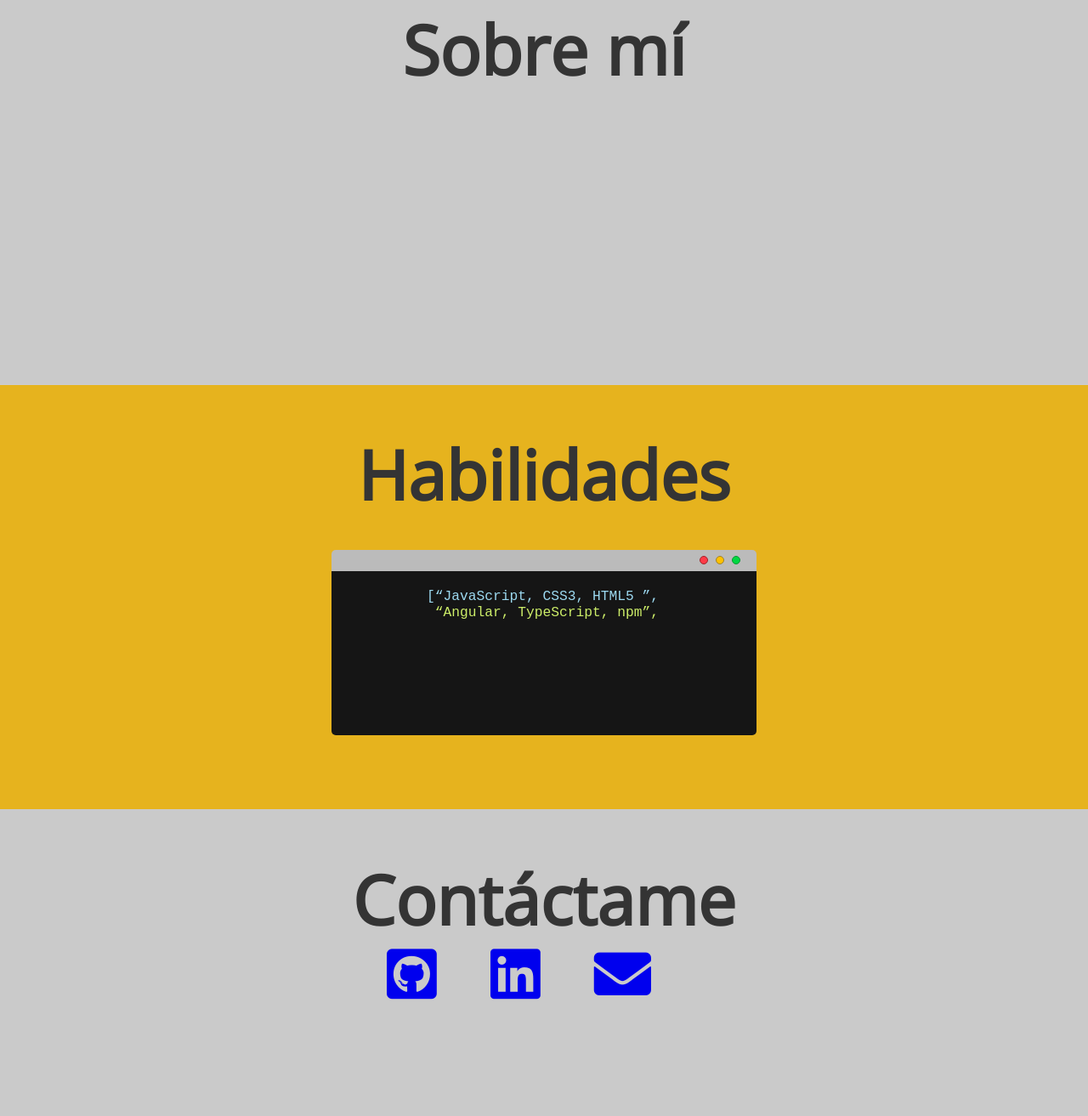
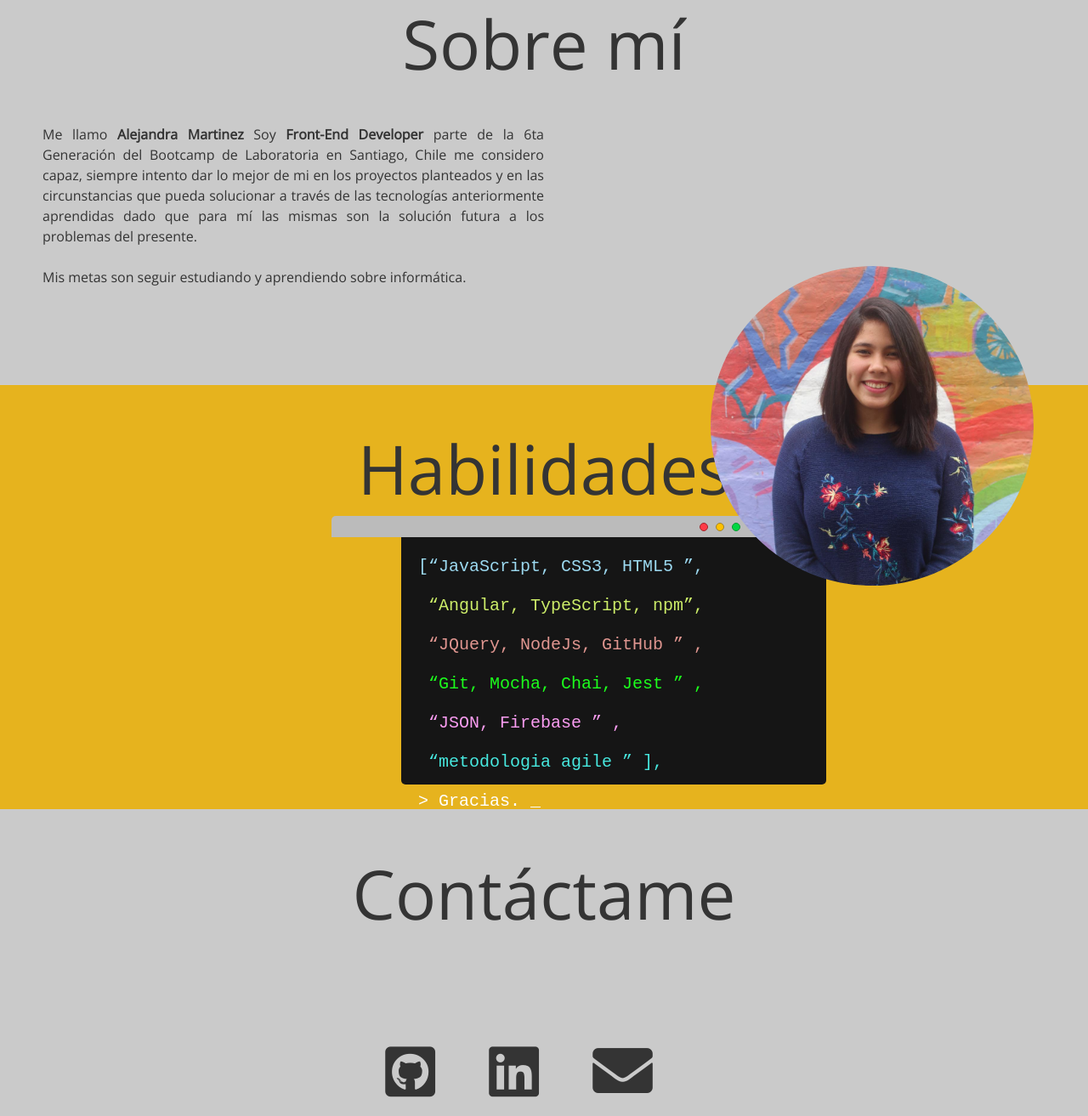
Before and after one commit to Kaybel/portfolio, a website: page public/index.html in a window 1280 px wide. Shown: the part 1047-2360 px from the top of the page at 85% size. Drawn offline with nearby package versions, Linux system fonts and the light colour scheme.

Commit message:
sobre mi, habilidades y contactame

```diff
--- a/public/index.html
+++ b/public/index.html
@@ -9,6 +9,7 @@
   <link rel="icon" type="image/png" sizes="16x16" href="assets/img/logo.png">
   <link rel="stylesheet" href="https://use.fontawesome.com/releases/v5.3.1/css/all.css" integrity="sha384-mzrmE5qonljUremFsqc01SB46JvROS7bZs3IO2EmfFsd15uHvIt+Y8vEf7N7fWAU"
     crossorigin="anonymous">
+    <link rel="stylesheet" href="https://stackpath.bootstrapcdn.com/bootstrap/4.1.3/css/bootstrap.min.css" integrity="sha384-MCw98/SFnGE8fJT3GXwEOngsV7Zt27NXFoaoApmYm81iuXoPkFOJwJ8ERdknLPMO" crossorigin="anonymous">
   <link rel="stylesheet" href="src/css/style.css">
 </head>
 
@@ -38,16 +39,20 @@
   </section>
 
   <section id="work">
-    <h1 id="hwork"> Trabajos </h1>
-
+    <h1 id="work"> Trabajos </h1>
+    <img src="..." class="rounded float-left" alt="imagen de proyecto ConectApp Angular">
+    <div class="text-center">
+        <img src="..." class="rounded" alt="imagen de FoodMap">
+      </div>
+    <img src="..." class="rounded float-right" alt="imagen de HackatonHere">
   </section>
 
   <section id="about_me">
       <h1> Sobre mí </h1>
-      <div> <p >Mi nombre es
-          <strong> Alejandra Kaybel Martinez Gonzalez, </strong>
-          <br> estudié programacion Front-End en Laboratoria Chile, tengo 21 años y soy de Venezuela
-        </p> </div>
+      <div id="meme">Me llamo <strong>Alejandra Martinez </strong> Soy <strong>Front-End Developer</strong> parte de la 6ta Generación del Bootcamp de Laboratoria en Santiago, Chile me considero capaz, siempre intento dar lo mejor de mi en los proyectos planteados y en las circunstancias que pueda solucionar a través de las tecnologías anteriormente aprendidas dado que para mí las mismas son la solución futura a los problemas del presente.
+      <br> <br>
+      Mis metas son seguir estudiando y aprendiendo sobre informática.</div>
+      <img src="assets/img/WhatsApp Image 2018-10-13 at 18.59.32.jpeg" alt="foto mía" id="kaybel" srcset="">
   </section>
 
   <section id="abilities">
@@ -72,13 +77,36 @@
 
   <section id="contact_me">
     <h1> Contáctame </h1>
-<div>
-  <a href="pagina.html" target="https://github.com/Kaybel"class="icon"><i class="fab fa-github-square"></i></a>
-  <a href="pagina.html" target="https://www.linkedin.com/in/alejandra-kaybel-martinez-gonzalez-801b8914a/"class="icon"><i class="fab fa-linkedin"></i></a>
-  <a href="pagina.html" target="_blank"class="icon"><i class="fas fa-envelope"></i></a>
-</div>
+  <a href="https://github.com/Kaybel" target="GitHub"class="icon"><i class="fab fa-github-square"></i></a>
+  <a href="https://www.linkedin.com/in/alejandra-kaybel-martinez-gonzalez-801b8914a/" target="LinkedIn"class="icon"><i class="fab fa-linkedin"></i></a>
+  <!-- Button trigger modal -->
+<button type="button" class="icon" class="btn btn-primary" data-toggle="modal" data-target="#exampleModal">
+    <i class="fas fa-envelope"></i>
+  </button>
+
+  <!-- Modal -->
+  <div class="modal fade" id="exampleModal" tabindex="-1" role="dialog" aria-labelledby="exampleModalLabel" aria-hidden="true">
+    <div class="modal-dialog" role="document">
+      <div class="modal-content">
+        <div class="modal-header">
+          <h5 class="modal-title" id="exampleModalLabel">Mail: </h5>
+          <button type="button" class="close" data-dismiss="modal" aria-label="Close">
+            <span aria-hidden="true">&times;</span>
+          </button>
+        </div>
+        <div class="modal-body">
+          kblmrtnz@gmail.com
+        </div>
+        <div class="modal-footer">
+          <button type="button" class="btn btn-secondary" data-dismiss="modal">cerrar</button>
+        </div>
+      </div>
+    </div>
+  </div>
   </section>
-
+  <script src="https://code.jquery.com/jquery-3.3.1.slim.min.js" integrity="sha384-q8i/X+965DzO0rT7abK41JStQIAqVgRVzpbzo5smXKp4YfRvH+8abtTE1Pi6jizo" crossorigin="anonymous"></script>
+  <script src="https://cdnjs.cloudflare.com/ajax/libs/popper.js/1.14.3/umd/popper.min.js" integrity="sha384-ZMP7rVo3mIykV+2+9J3UJ46jBk0WLaUAdn689aCwoqbBJiSnjAK/l8WvCWPIPm49" crossorigin="anonymous"></script>
+  <script src="https://stackpath.bootstrapcdn.com/bootstrap/4.1.3/js/bootstrap.min.js" integrity="sha384-ChfqqxuZUCnJSK3+MXmPNIyE6ZbWh2IMqE241rYiqJxyMiZ6OW/JmZQ5stwEULTy" crossorigin="anonymous"></script>
   <script src="src/js/index.js"></script>
 </body>
 
--- a/public/src/css/style.css
+++ b/public/src/css/style.css
@@ -8,6 +8,21 @@
 
 body {
   font-family: 'Open Sans', sans-serif;
+}
+#kaybel{
+  border-radius: 50%;
+  width: 380px;
+  right: 5%;
+  top: 170%;
+  position: absolute;;
+}
+#meme{
+  font-family: 'Open Sans', sans-serif;
+  color: #343434;
+  width: 50%;
+  margin-top: 4%;
+  margin-bottom: 1rem;
+  text-align: justify
 }
 
 /* Nav */
@@ -25,6 +40,13 @@ nav {
   background-color: inherit;
   margin-top: 10%;
   margin-right: 5%;
+  color: #343434;
+}
+.icon:hover{
+  color:#fcfaf1;
+}
+button.icon{
+  font-size: 105%;
 }
 .fab{
   font-size: 420%;
@@ -77,9 +99,7 @@ margin-top: 0;
   height: 50%;
   margin-top: 10%;
 }
-p{
- text-align: left;
-}
+
 /* Secciones */
 section {
   width: 100%;
@@ -134,30 +154,21 @@ section:nth-child(odd) {
   border-top-right-radius: 5px;
   border-top-left-radius: 5px;
   text-align: right;
-  margin-top: 3%;
 }
 
 .fakeScreen {
   background-color: #151515;
   box-sizing: border-box;
   width: 500px;
-  margin: 0 auto;
   padding: 20px;
-  padding-bottom: 40px;
   border-bottom-left-radius: 5px;
   border-bottom-right-radius: 5px;
-}
-
-p {
-  position: relative;
-  left: 50%;
-  margin-left: -8.5em;
+  height: 73%;
+  left: 73%;
+  margin-left: 21.1em;
   text-align: left;
   font-size: 1.25em;
   font-family: monospace;
-  white-space: nowrap;
-  overflow: hidden;
-  width: 0;
 }
 
 span {
```
Also changed, not shown: public/assets/img/WhatsApp Image 2018-10-13 at 18.59.32.jpeg (added), 2 other files.
